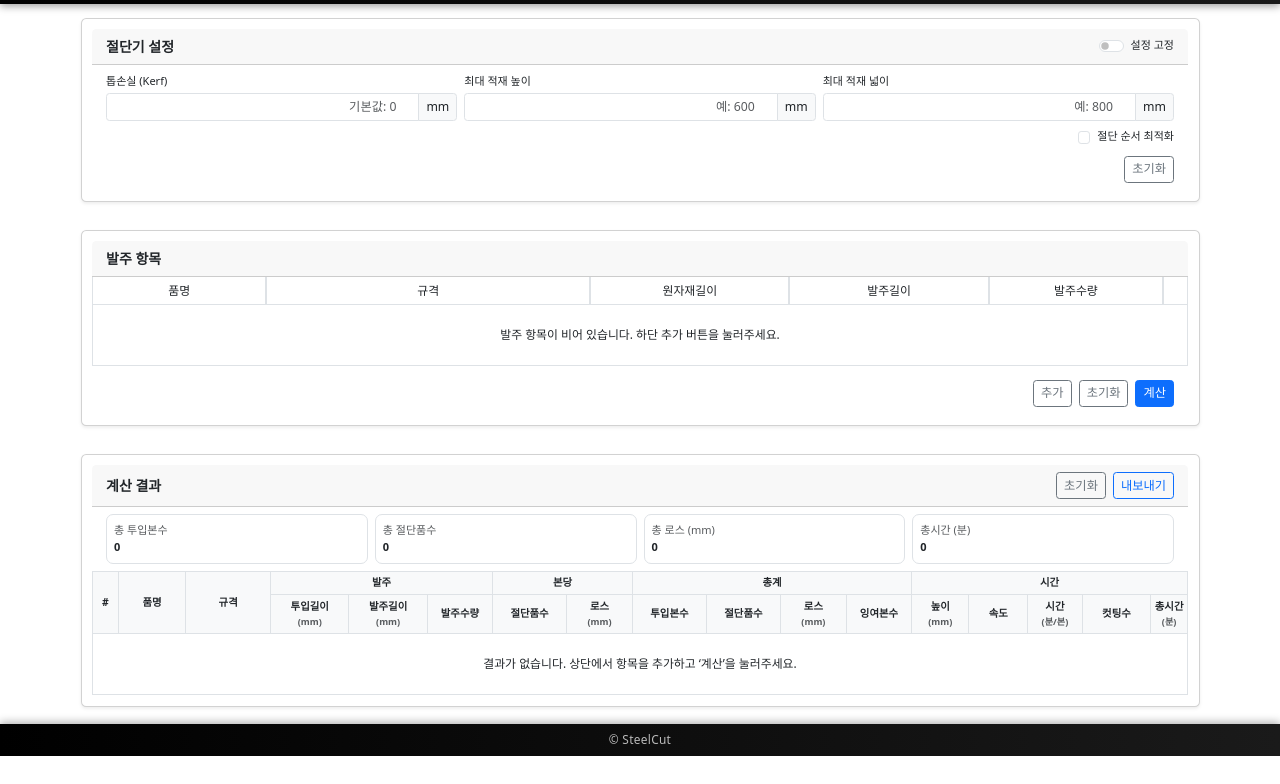
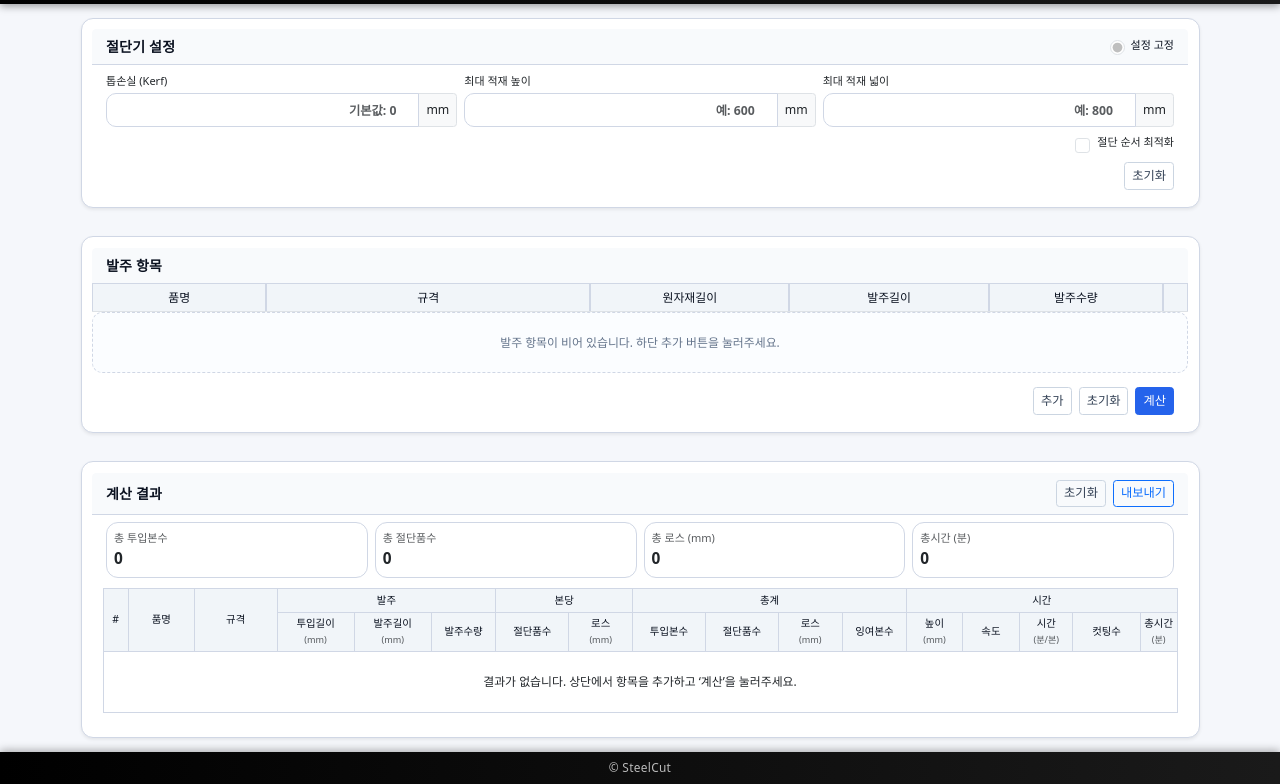
Before and after one commit to FrozenInclude/SteelCut, a plain HTML site: page frontend/index.html in a window 1280 px wide. Shown: the part 44-828 px from the top of the page. Before the commit the page ends 800 px from the top, so only its background shows below. Drawn offline with nearby package versions, Linux system fonts and the light colour scheme.

Commit message:
style:테이블, 헤더, 푸터 등 전반적인 UI 스타일 개선

```diff
--- a/frontend/css/style.css
+++ b/frontend/css/style.css
@@ -152,3 +152,133 @@ footer.sc-footer:hover {
   color: #fff;
   transition: color 0.3s ease-in-out;
 }
+
+/* ====== App surface ====== */
+body {
+  background: #f5f7fb; /* 밝은 회색 배경 */
+  color: #0f172a; /* 조금 더 선명한 본문색 */
+} /* 섹션 간격 살짝 정리 */
+section.container,
+main.container {
+  margin-top: 1.25rem;
+  margin-bottom: 1.25rem;
+} /* ====== Card ====== */
+.card {
+  border: 1px solid #d0d7e5;
+  border-radius: 12px;
+  box-shadow: 0 6px 20px rgba(15, 23, 42, 0.06);
+  overflow: hidden;
+}
+.card-header {
+  background: #f8fafc;
+  border-bottom: 1px solid #d0d7e5;
+  color: #0b1220;
+}
+.card-header .fs-6 {
+  letter-spacing: 0.2px;
+} /* ====== Controls (inputs/selects/buttons) ====== */
+.input-group-sm > .form-control,
+.form-select.form-select-sm {
+  border-radius: 10px;
+  border-color: #d0d7e5;
+  height: 34px; /* 고른 라인 높이 */
+}
+.form-control:focus,
+.form-select:focus {
+  border-color: #93c5fd;
+  box-shadow: 0 0 0 3px rgba(59, 130, 246, 0.15);
+}
+.btn-primary.btn-sm {
+  background: #2563eb;
+  border-color: #2563eb;
+}
+.btn-outline-secondary.btn-sm {
+  color: #334155;
+  border-color: #cbd5e1;
+}
+.btn-outline-secondary.btn-sm:hover {
+  background: #f1f5f9;
+  border-color: #94a3b8;
+} /* ====== “절단 순서 최적화” 체크박스 라인 정리 ====== */
+.form-check .form-check-input {
+  width: 1.1rem;
+  height: 1.1rem;
+}
+.form-check .form-check-input:checked {
+  background-color: #2563eb;
+  border-color: #2563eb;
+}
+.form-check.mt-2 {
+  margin-top: 0.5rem !important;
+} /* ====== Summary chips (상단 4칸 요약) ====== */
+#sumInputBars,
+#sumPieces,
+#sumLoss,
+#sumTime {
+  font-weight: 700;
+  font-size: 1.1rem;
+}
+.border.rounded-3.p-2.small {
+  border-color: #d0d7e5 !important;
+  border-radius: 12px !important;
+  background: #ffffff;
+} /* ====== Tables (입력/결과 공통) ====== */
+.input-table,
+.result-table {
+  border-color: #d0d7e5;
+}
+.input-table thead th,
+.result-table thead th {
+  background: #f1f5f9 !important;
+  border-color: #d0d7e5 !important;
+  color: #0b1220;
+}
+.input-table tbody td,
+.result-table tbody td {
+  border-color: #d0d7e5;
+}
+.table-hover tbody tr:hover {
+  background: #f8fbff;
+} /* 숫자 정렬/간격 조금 더 정돈 */
+.input-table td.text-end,
+.result-table td.text-end {
+  font-variant-numeric: tabular-nums;
+} /* 삭제 버튼 셀: 버튼만 보이게 간격 정리 */
+td .btn.btn-danger.btn-sm.fs-7 {
+  line-height: 1;
+  border-radius: 8px;
+}
+td.p-0 {
+  padding: 0.25rem !important;
+} /* 빈 상태 안내 스타일 */
+#order-empty-row td {
+  background: #fbfdff;
+  color: #64748b;
+  border: 1px dashed #d0d7e5;
+  border-radius: 10px;
+} /* 결과 테이블 상단 여백/스크롤 래퍼 정리 */
+.result-table-wrapper {
+  padding: 0.25rem 0.75rem 1rem;
+} /* 푸터도 카드와 어울리게(푸터 마크업은 그대로) */
+.sc-footer {
+  background: #0b1220;
+  color: #cbd5e1;
+  padding: 0.75rem 0;
+  font-size: 0.875rem;
+}
+
+/* 헤더 스위치 좌/우 여백 타이트하게 */
+.sc-tight-switch {
+  padding-left: 1.9rem;
+} /* 기본 2.5rem → 축소 */
+.sc-tight-switch .form-check-input {
+  margin-left: -0.4rem;
+}
+.sc-tight-switch .form-check-label {
+  margin-left: 0.4rem;
+} /* 라벨 글자와 스위치 간 살짝 띄움 */
+
+/* 결과 테이블 헤더 볼드 해제 */
+.result-table thead th {
+  font-weight: 400 !important; /* normal */
+}
--- a/frontend/index.html
+++ b/frontend/index.html
@@ -38,7 +38,6 @@
             <span class="navbar-toggler-icon"></span>
           </button>
 
-          <!-- Right: links + actions -->
           <div class="collapse navbar-collapse" id="scNav">
             <ul class="navbar-nav ms-auto align-items-lg-center">
               <li class="nav-item me-2">
@@ -62,7 +61,7 @@
           class="card-header d-flex justify-content-between align-items-center py-2"
         >
           <strong class="fs-6">절단기 설정</strong>
-          <div class="form-check form-switch m-0">
+          <div class="form-check form-switch m-0 sc-tight-switch">
             <input class="form-check-input" type="checkbox" id="lockSettings" />
             <label class="form-check-label small" for="lockSettings"
               >설정 고정</label
@@ -78,7 +77,7 @@
               <div class="input-group input-group-sm">
                 <input
                   type="number"
-                  class="form-control text-end"
+                  class="form-control text-end fw-semibold"
                   id="kerf"
                   min="0"
                   step="0.1"
@@ -94,7 +93,7 @@
               <div class="input-group input-group-sm">
                 <input
                   type="number"
-                  class="form-control text-end"
+                  class="form-control text-end fw-semibold"
                   id="maxHeight"
                   min="0"
                   step="1"
@@ -110,7 +109,7 @@
               <div class="input-group input-group-sm">
                 <input
                   type="number"
-                  class="form-control text-end"
+                  class="form-control text-end fw-semibold"
                   id="maxWidth"
                   min="0"
                   step="1"
@@ -233,7 +232,6 @@
           </div>
         </div>
 
-        <!-- 요약 카드 (선택) : 추후 JS로 숫자만 채워도 됨 -->
         <div class="px-3 pt-2">
           <div class="row g-2">
             <div class="col-6 col-md-3">
@@ -340,7 +338,7 @@
       style="position: fixed; bottom: 1rem; right: 1rem; z-index: 9999"
     ></div>
 
-    <!-- 장바구니 추가 모달 -->
+    <!-- 철강 추가 모달 -->
     <div class="modal fade" id="addItemModal" tabindex="-1" aria-hidden="true">
       <div class="modal-dialog modal-dialog-centered modal-lg">
         <div class="modal-content">
--- a/frontend/js/ui/orderTable.js
+++ b/frontend/js/ui/orderTable.js
@@ -44,7 +44,7 @@ function rowHTML({ product, spec, rawLen, orderLen, qty }) {
     <td class="text-end">${ord}</td>
     <td class="text-end">${q}</td>
     <td class="text-center p-0">
-      <button type="button" class="btn btn-danger btn-sm py-0 px-1 fs-7"
+      <button type="button" class="btn btn-danger btn-sm py-0 px-1 fs-6.5"
               data-action="remove-row">×</button>
     </td>`;
 }
```
